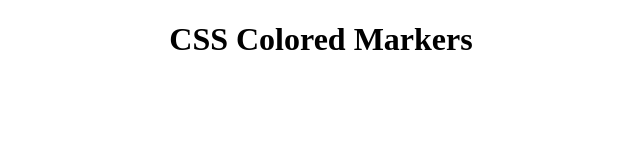
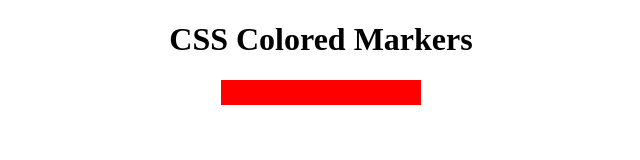
Before and after one commit to deelay0/colored-markers, a plain HTML site: page index.html in a window 1280 px wide. Shown: the whole page, without its empty margins (319-959 px from the left). Drawn offline with Linux system fonts and the light colour scheme.

Commit message:
Added .marker styling

```diff
--- a/styles.css
+++ b/styles.css
@@ -1,3 +1,10 @@
 h1 {
     text-align: center;
 }
+
+.marker {
+    background-color: rgb(255, 0, 0);
+    margin: auto;
+    height: 25px;
+    width: 200px;
+}
```
